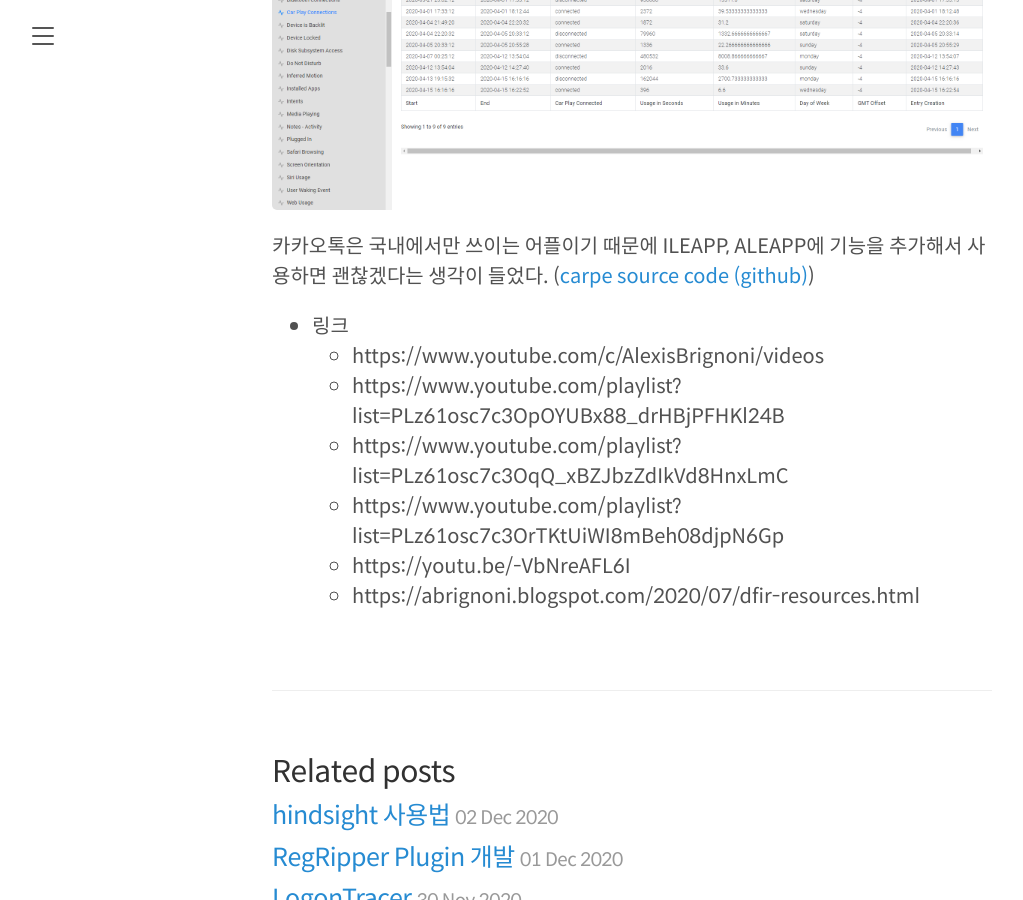
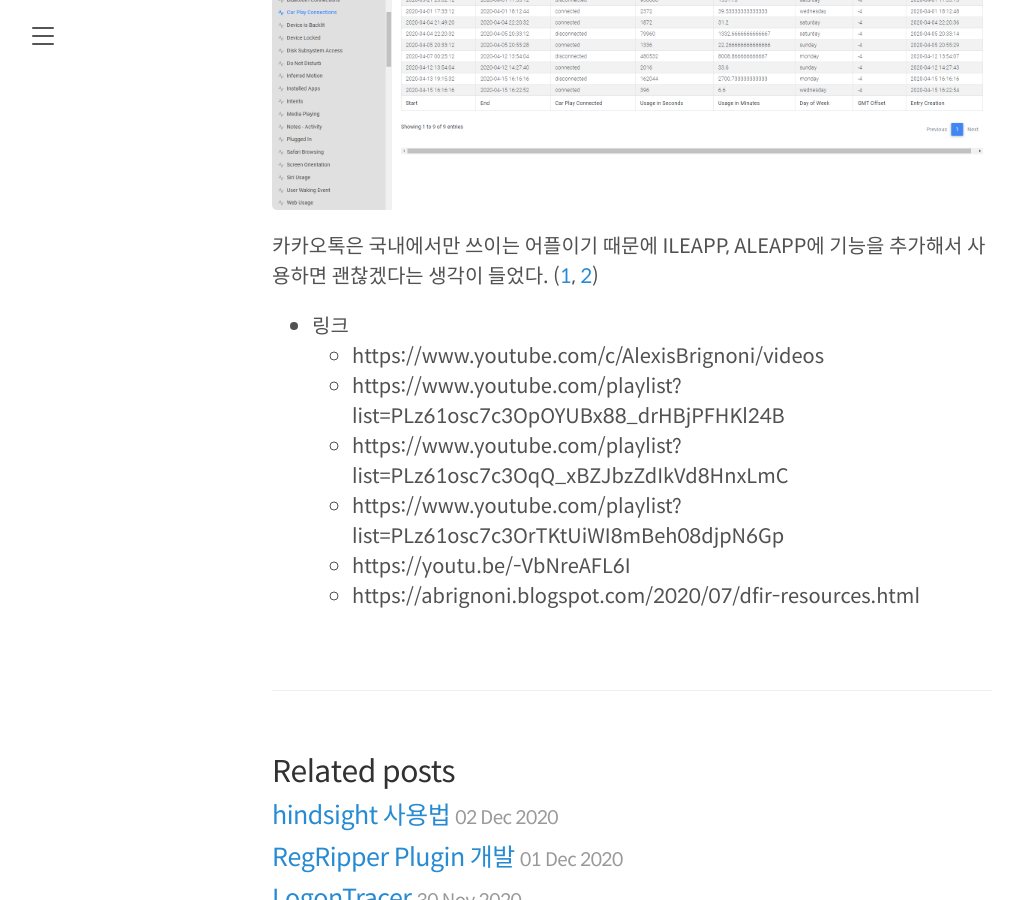
Before and after one commit to hyuunnn/hyuunnn.github.io, a Jekyll site: the page built from _posts/2020-12-03-ILEAPP-ALEAPP.md, in a window 1280 px wide and 900 px high, scrolled down 2062 px. Shown: the whole window, without its empty margins (8-1031 px from the left). Built offline with Jekyll 4.4.1, drawn with Linux system fonts in a browser that asks for light colours.

Commit message:
Update 2020-12-03-ILEAPP-ALEAPP.md

```diff
--- a/_posts/2020-12-03-ILEAPP-ALEAPP.md
+++ b/_posts/2020-12-03-ILEAPP-ALEAPP.md
@@ -34,7 +34,7 @@
 
 ![ILEAPP](/assets/images/ILEAPP-ALEAPP/ILEAPP-02.png)
 
-카카오톡은 국내에서만 쓰이는 어플이기 때문에 ILEAPP, ALEAPP에 기능을 추가해서 사용하면 괜찮겠다는 생각이 들었다. (<a href="https://github.com/dfrc-korea/carpe/tree/master/modules/kakaotalk_mobile_decrypt">carpe source code (github)</a>)
+카카오톡은 국내에서만 쓰이는 어플이기 때문에 ILEAPP, ALEAPP에 기능을 추가해서 사용하면 괜찮겠다는 생각이 들었다. (<a href="https://github.com/dfrc-korea/carpe/tree/master/modules/kakaotalk_mobile_decrypt">1</a>, <a href="https://github.com/dfrc-korea/carpe/blob/master/modules/kakaotalk_mobile_decrypt_connector.py">2</a>)
 
 * 링크
     * https://www.youtube.com/c/AlexisBrignoni/videos
```
